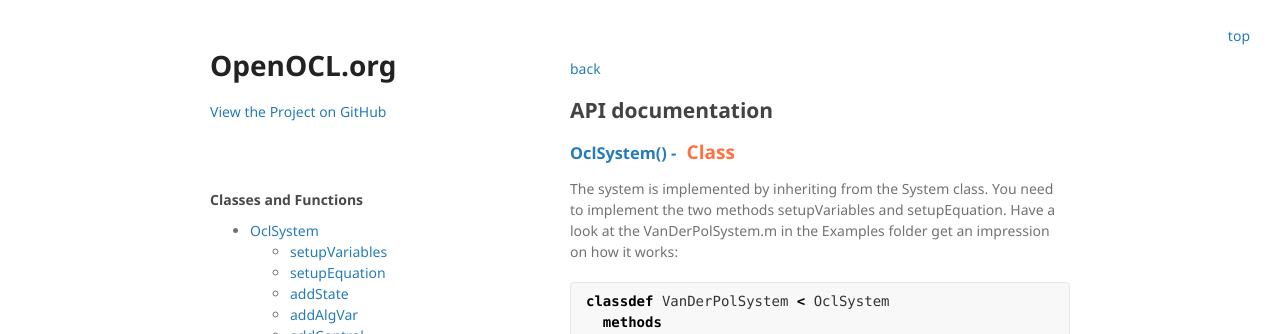
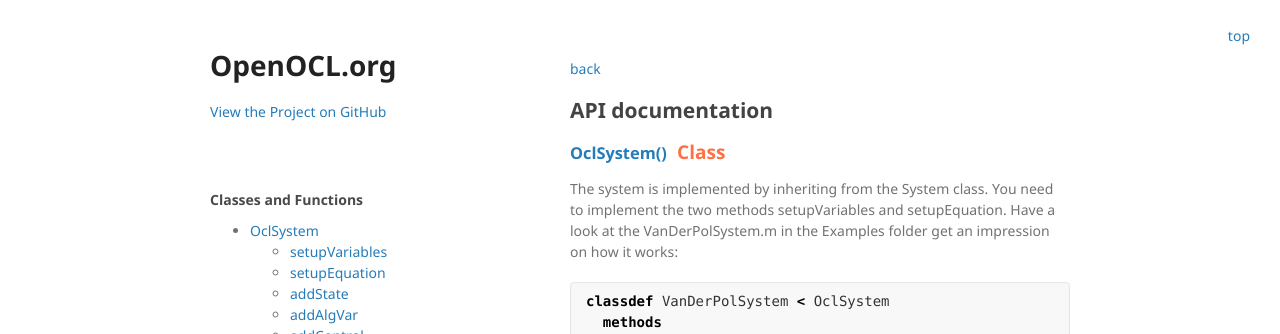
Before and after one commit to OpenOCL/openocl.github.io, a Jekyll site: the page built from api-docs.md, in a window 1280 px wide and 900 px high. Shown: the top 334 px of the window. Built offline with Jekyll 4.4.1, drawn with Linux system fonts in a browser that asks for light colours; some of the changed text lies outside the part shown.

Commit message:
Update api.html

```diff
--- a/_layouts/api.html
+++ b/_layouts/api.html
@@ -22,7 +22,7 @@
     <a id="{{ doc.id | replace: '/', '' | replace: '.', '' }}">
       {{ doc.name }}({{ argnames }})
       {% if doc.type %}
-         - <span class="endpoint {{ doc.type }}">{{ doc.type }}</span>
+      <span class="endpoint {{ doc.type }}">{{ doc.type }}</span>
       {% endif %}
     </a>
 
```
